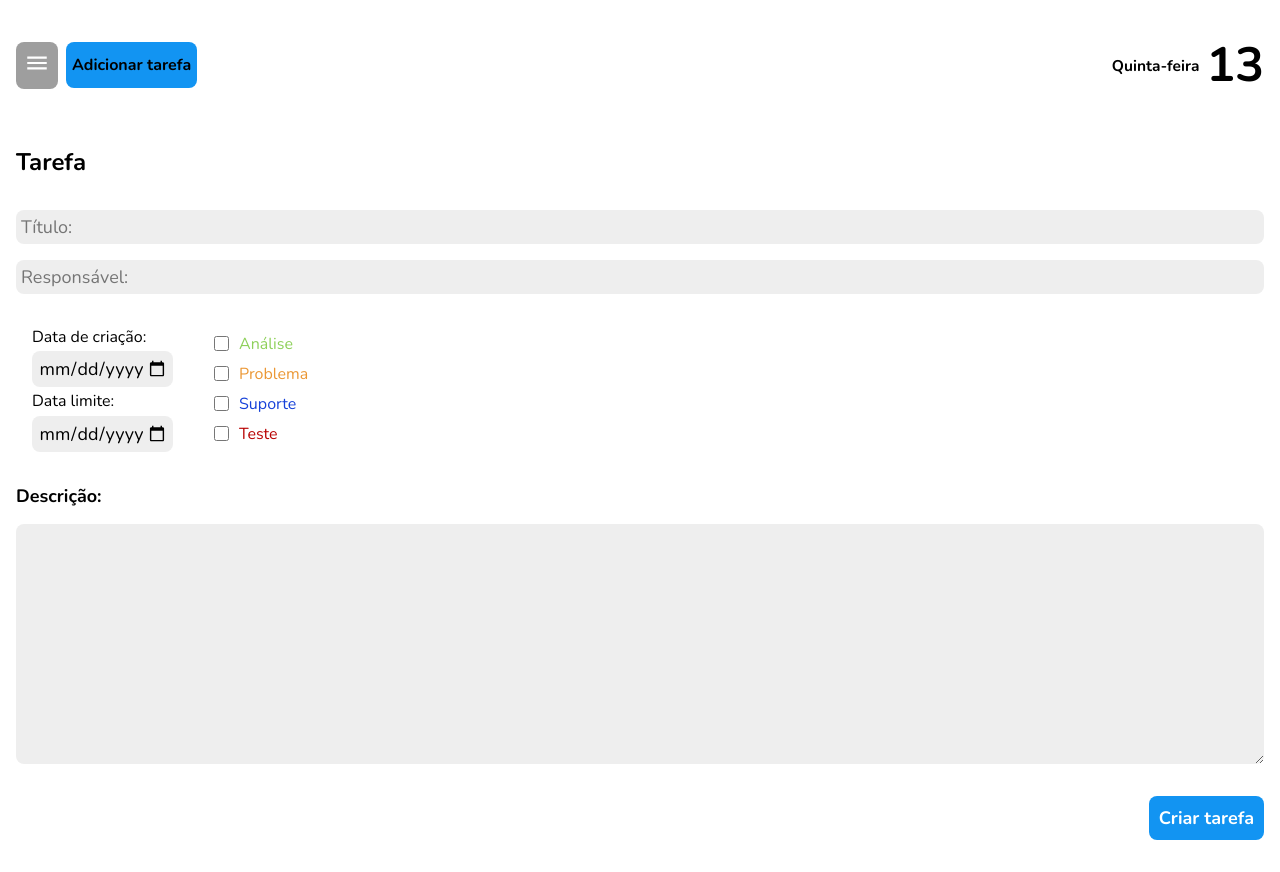
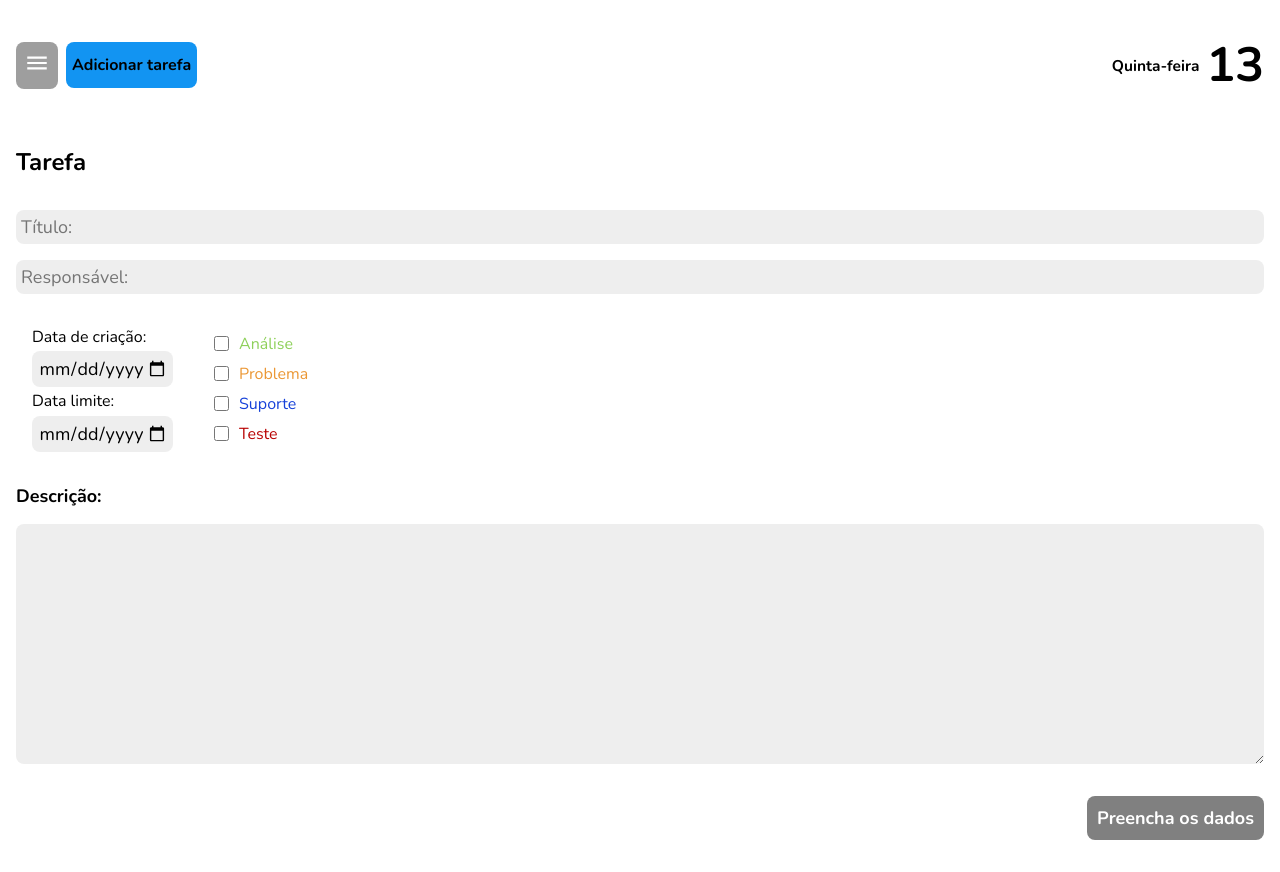
Before and after one commit to Marcus-Silva-Oliveira/schedule-task, a React (Vite) app: page /about in a window 1280 px wide. Built offline with nearby package versions, Linux system fonts and the light colour scheme.

Commit message:
Concluding TaskPage with: stylizing button and rules

```diff
--- a/src/index.css
+++ b/src/index.css
@@ -74,8 +74,3 @@ button:focus-visible {
   font-optical-sizing: auto;
   font-style: normal;
 }
-
-body button:hover {
-  cursor: pointer;
-  filter: brightness(1.05);
-}
--- a/src/pages/task-page/styles.ts
+++ b/src/pages/task-page/styles.ts
@@ -128,9 +128,16 @@ export const ButtonsContainer = styled.section`
   margin-bottom: 2rem;
 `;
 
-export const CreateTaskButton = styled.button`
-  background-color: #1294f2;
+interface CreateTaskButtonProps {
+  isActive: boolean;
+}
+export const CreateTaskButton = styled.button<CreateTaskButtonProps>`
+  background-color: ${(props) => (props.isActive ? '#1294f2' : 'gray')};
   color: #ffffff;
+  &:hover {
+    cursor: ${(props) => (props.isActive ? 'pointer' : 'default')};
+    filter: brightness(${(props) => (props.isActive ? '1.09' : '1')});
+  }
   font-weight: bold;
   border: none;
   border-radius: 8px;
--- a/src/pages/task-page/taskpage.tsx
+++ b/src/pages/task-page/taskpage.tsx
@@ -1,4 +1,4 @@
-import React, { useState, useEffect } from 'react';
+import React, { useEffect, useState } from 'react';
 // import { format } from 'date-fns';
 
 import * as S from './styles';
@@ -7,6 +7,7 @@ export const TaskPage: React.FC = () => {
   // const currentDate: string | Date | number = new Date();
   // const date = format(currentDate, 'dd-MM-yyyy');
 
+  //useState
   const [inputTitle, setInputTitle] = useState('');
   const [inputAssign, setInputAssign] = useState('');
   const [inputStartDate, setInputStartDate] = useState('');
@@ -16,6 +17,32 @@ export const TaskPage: React.FC = () => {
   const [problemChecked, setProblemChecked] = useState(false);
   const [supportChecked, setSupportChecked] = useState(false);
   const [testChecked, setTestChecked] = useState(false);
+  const [createTaskActive, setCreateTaskActive] = useState(false);
+
+  //useEffect
+  useEffect(() => {
+    if (
+      inputTitle.trim() !== '' &&
+      inputAssign.trim() !== '' &&
+      inputStartDate.trim() !== '' &&
+      inputEndDate.trim() !== '' &&
+      inputDescription.trim() !== ''
+    ) {
+      setCreateTaskActive(true);
+    }
+  }, [inputTitle, inputAssign, inputStartDate, inputEndDate, inputDescription]);
+
+  useEffect(() => {
+    if (
+      inputTitle.trim() === '' ||
+      inputAssign.trim() === '' ||
+      inputStartDate.trim() === '' ||
+      inputEndDate.trim() === '' ||
+      inputDescription.trim() === ''
+    ) {
+      setCreateTaskActive(false);
+    }
+  }, [inputTitle, inputAssign, inputStartDate, inputEndDate, inputDescription]);
 
   //-----------------------------------------------
 
@@ -42,6 +69,11 @@ export const TaskPage: React.FC = () => {
   const handleInputEndDate = (event: React.ChangeEvent<HTMLInputElement>) => {
     setInputEndDate(event.target.value);
   };
+
+  //-----------------------------------------------
+
+  //Variables
+  const isActive: boolean = createTaskActive;
 
   //-----------------------------------------------
 
@@ -73,8 +105,23 @@ export const TaskPage: React.FC = () => {
 
   //Active submit button
   const activeCreateTaskButton = () => {
-    if (inputTitle.length === 0 && inputDescription.length === 0) {
-      console.log('O título não pode ser vazio');
+    if (inputTitle === '') {
+      alert('É preciso preencher o campo Título');
+    } else if (inputAssign === '') {
+      alert('É preciso preencher o campo Responsável');
+    } else if (inputStartDate === '') {
+      alert('É preciso preencher o campo Data de criação');
+    } else if (inputEndDate === '') {
+      alert('É preciso preencher o campo Data limite');
+    } else if (
+      analysisChecked === false &&
+      problemChecked === false &&
+      supportChecked === false &&
+      testChecked === false
+    ) {
+      alert('É preciso selecionar um dos tipos');
+    } else if (inputDescription === '') {
+      alert('É preciso preencher o campo Descrição');
     } else {
       handleClickCreateButton();
       console.log(dataForm);
@@ -115,6 +162,7 @@ export const TaskPage: React.FC = () => {
   };
 
   //-----------------------------------------------
+
   //Types
 
   enum TaskType {
@@ -236,13 +284,13 @@ export const TaskPage: React.FC = () => {
       <S.ButtonsContainer>
         <S.CreateTaskButton
           type="submit"
-          disabled
+          isActive={isActive}
           onClick={() => {
             //Change to send the data
             activeCreateTaskButton();
           }}
         >
-          Criar tarefa
+          {isActive ? 'Criar Tarefa' : 'Preencha os dados'}
         </S.CreateTaskButton>
       </S.ButtonsContainer>
     </>
```
